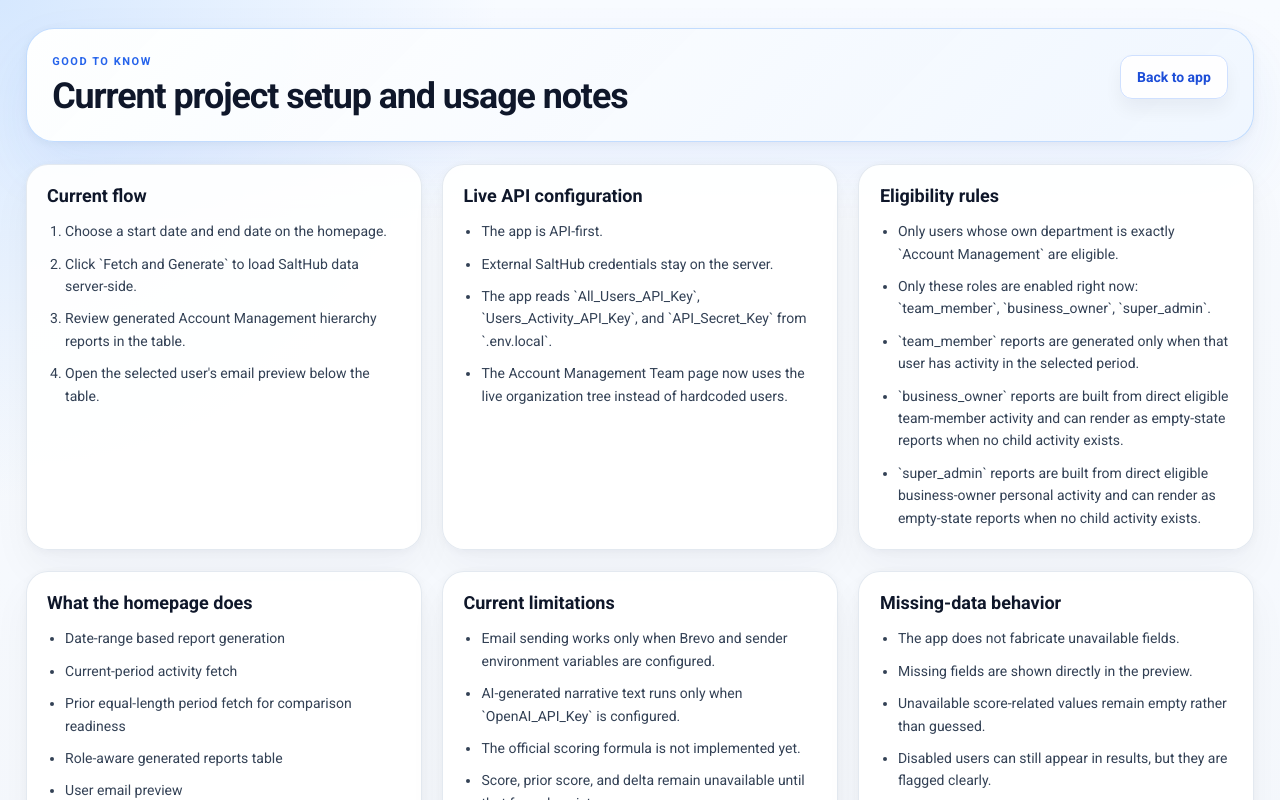
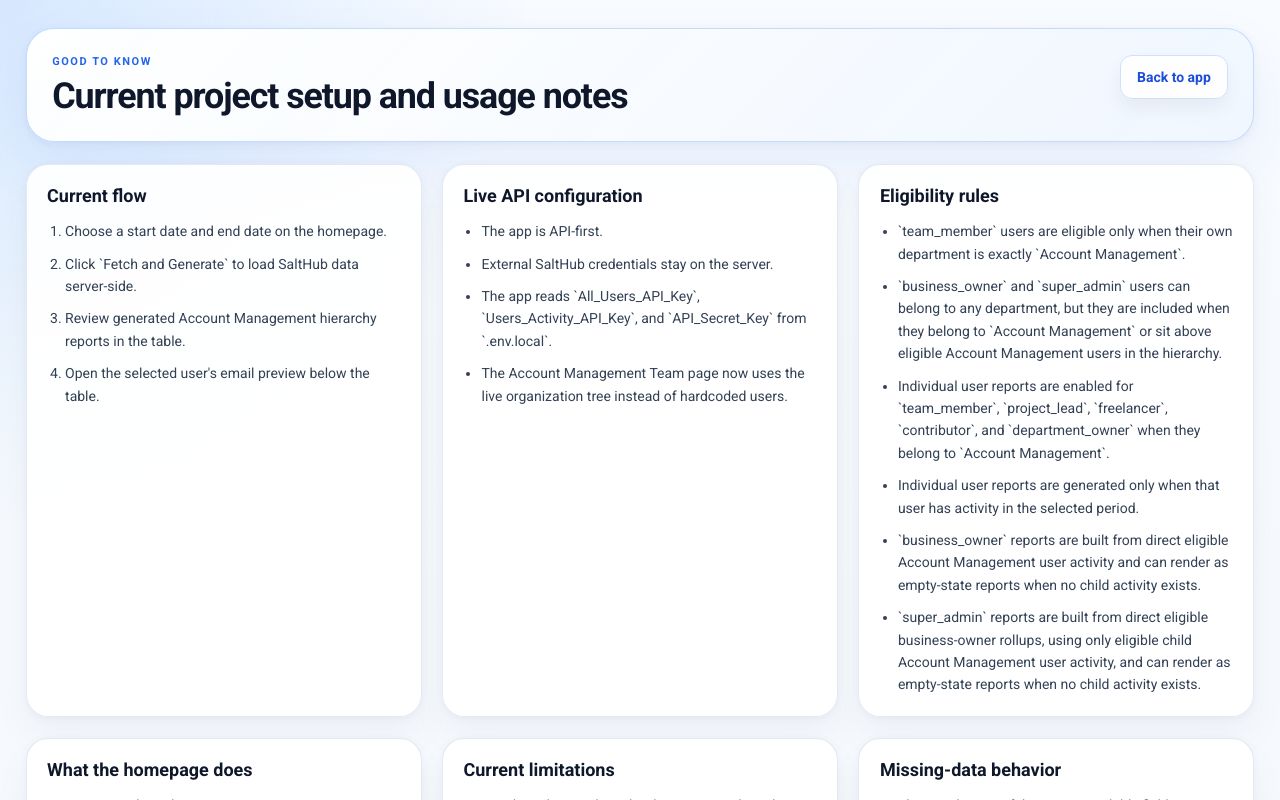
Before and after one commit to PreneurLabGit/Report-Card, a Next.js app: page /good-to-know in a window 1280 px wide. Shown: the top 800 px of the page. Built offline with nearby package versions, Linux system fonts and the light colour scheme.

Commit message:
Updated roles hierarchial logics

```diff
--- a/src/app/api/report-cards/send/route.ts
+++ b/src/app/api/report-cards/send/route.ts
@@ -41,7 +41,11 @@ export async function POST(request: Request) {
           intendedRecipient: report.recipientEmail,
           actualRecipient: config.overrideRecipient ?? report.recipientEmail ?? "Missing",
           subject:
-            report.role === "team_member"
+            report.role === "team_member" ||
+            report.role === "project_lead" ||
+            report.role === "freelancer" ||
+            report.role === "contributor" ||
+            report.role === "department_owner"
               ? "Your Salt Hub adoption brief"
               : report.role === "business_owner"
                 ? "Your Salt Hub team adoption brief"
--- a/src/app/good-to-know/page.tsx
+++ b/src/app/good-to-know/page.tsx
@@ -40,11 +40,12 @@ export default function GoodToKnowPage() {
           <article className={styles.card}>
             <h2>Eligibility rules</h2>
             <ul className={styles.list}>
-              <li>Only users whose own department is exactly `Account Management` are eligible.</li>
-              <li>Only these roles are enabled right now: `team_member`, `business_owner`, `super_admin`.</li>
-              <li>`team_member` reports are generated only when that user has activity in the selected period.</li>
-              <li>`business_owner` reports are built from direct eligible team-member activity and can render as empty-state reports when no child activity exists.</li>
-              <li>`super_admin` reports are built from direct eligible business-owner personal activity and can render as empty-state reports when no child activity exists.</li>
+              <li>`team_member` users are eligible only when their own department is exactly `Account Management`.</li>
+              <li>`business_owner` and `super_admin` users can belong to any department, but they are included when they belong to `Account Management` or sit above eligible Account Management users in the hierarchy.</li>
+              <li>Individual user reports are enabled for `team_member`, `project_lead`, `freelancer`, `contributor`, and `department_owner` when they belong to `Account Management`.</li>
+              <li>Individual user reports are generated only when that user has activity in the selected period.</li>
+              <li>`business_owner` reports are built from direct eligible Account Management user activity and can render as empty-state reports when no child activity exists.</li>
+              <li>`super_admin` reports are built from direct eligible business-owner rollups, using only eligible child Account Management user activity, and can render as empty-state reports when no child activity exists.</li>
             </ul>
           </article>
 
--- a/src/lib/brevo.ts
+++ b/src/lib/brevo.ts
@@ -75,7 +75,13 @@ export function getEmailDeliveryConfigSummary(): EmailDeliveryConfigSummary {
 }
 
 function buildEmailSubject(report: NormalizedUserReport) {
-  if (report.role === "team_member") {
+  if (
+    report.role === "team_member" ||
+    report.role === "project_lead" ||
+    report.role === "freelancer" ||
+    report.role === "contributor" ||
+    report.role === "department_owner"
+  ) {
     return "Your Salt Hub adoption brief";
   }
 
--- a/src/lib/organization-tree.ts
+++ b/src/lib/organization-tree.ts
@@ -1,4 +1,6 @@
 import type { DirectoryUser, OrganizationTreeResponse } from "@/lib/domain";
+
+const ACCOUNT_MANAGEMENT_DEPARTMENT = "Account Management";
 
 export function flattenOrganizationTree(response: OrganizationTreeResponse) {
   const directory = new Map<string, DirectoryUser>();
@@ -49,7 +51,43 @@ export function flattenOrganizationTree(response: OrganizationTreeResponse) {
 }
 
 export function getAccountManagementDirectory(response: OrganizationTreeResponse) {
-  return Array.from(flattenOrganizationTree(response).values())
-    .filter((user) => user.department === "Account Management")
+  const users = Array.from(flattenOrganizationTree(response).values());
+  const eligibleTeamMembers = users.filter(
+    (user) =>
+      ["team_member", "project_lead", "freelancer", "contributor", "department_owner"].includes(user.role ?? "") &&
+      user.department === ACCOUNT_MANAGEMENT_DEPARTMENT,
+  );
+  const eligibleBusinessOwnerIds = new Set(
+    eligibleTeamMembers.map((user) => user.managerUserId).filter((value): value is string => Boolean(value)),
+  );
+  const eligibleSuperAdminIds = new Set(
+    users
+      .filter(
+        (user) =>
+          user.role === "business_owner" &&
+          (user.department === ACCOUNT_MANAGEMENT_DEPARTMENT || eligibleBusinessOwnerIds.has(user.userId)),
+      )
+      .map((user) => user.managerUserId)
+      .filter((value): value is string => Boolean(value)),
+  );
+
+  return users
+    .filter((user) => {
+      if (
+        ["team_member", "project_lead", "freelancer", "contributor", "department_owner"].includes(user.role ?? "")
+      ) {
+        return user.department === ACCOUNT_MANAGEMENT_DEPARTMENT;
+      }
+
+      if (user.role === "business_owner") {
+        return user.department === ACCOUNT_MANAGEMENT_DEPARTMENT || eligibleBusinessOwnerIds.has(user.userId);
+      }
+
+      if (user.role === "super_admin") {
+        return user.department === ACCOUNT_MANAGEMENT_DEPARTMENT || eligibleSuperAdminIds.has(user.userId);
+      }
+
+      return false;
+    })
     .sort((left, right) => left.userName.localeCompare(right.userName));
 }
--- a/src/reporting/build-api-report.ts
+++ b/src/reporting/build-api-report.ts
@@ -18,8 +18,20 @@ import { generateAiNarrativeContent } from "@/reporting/generate-ai-content";
 import { renderUserEmailHtml } from "@/reporting/render-user-email";
 
 const ACCOUNT_MANAGEMENT_DEPARTMENT = "Account Management";
-const SUPPORTED_REPORT_ROLES: SupportedReportRole[] = ["team_member", "business_owner", "super_admin"];
+const INDIVIDUAL_REPORT_ROLES = [
+  "team_member",
+  "project_lead",
+  "freelancer",
+  "contributor",
+  "department_owner",
+] as const satisfies SupportedReportRole[];
+const SUPPORTED_REPORT_ROLES: SupportedReportRole[] = [
+  ...INDIVIDUAL_REPORT_ROLES,
+  "business_owner",
+  "super_admin",
+];
 const SUPPORTED_REPORT_ROLE_SET = new Set<string>(SUPPORTED_REPORT_ROLES);
+const INDIVIDUAL_REPORT_ROLE_SET = new Set<string>(INDIVIDUAL_REPORT_ROLES);
 
 interface AggregatedMetrics {
   loginCount: number;
@@ -96,8 +108,46 @@ function sumMetrics(users: ActivityUserSummary[]) {
   );
 }
 
+function isIndividualReportRole(role: string | null): role is (typeof INDIVIDUAL_REPORT_ROLES)[number] {
+  return role !== null && INDIVIDUAL_REPORT_ROLE_SET.has(role);
+}
+
 function isEligibleAccountManagementUser(user: DirectoryUser) {
-  return user.department === ACCOUNT_MANAGEMENT_DEPARTMENT;
+  return isIndividualReportRole(user.role) && user.department === ACCOUNT_MANAGEMENT_DEPARTMENT;
+}
+
+function getEligibleAccountManagementChildren(directoryUsers: DirectoryUser[], businessOwnerId: string) {
+  return sortUsers(
+    directoryUsers.filter((child) => child.managerUserId === businessOwnerId && isEligibleAccountManagementUser(child)),
+  );
+}
+
+function getEligibleBusinessOwnerChildren(directoryUsers: DirectoryUser[], superAdminId: string) {
+  return sortUsers(
+    directoryUsers.filter((child) => {
+      if (child.managerUserId !== superAdminId || child.role !== "business_owner") {
+        return false;
+      }
+
+      return child.department === ACCOUNT_MANAGEMENT_DEPARTMENT || getEligibleAccountManagementChildren(directoryUsers, child.userId).length > 0;
+    }),
+  );
+}
+
+function isEligibleReportUser(user: DirectoryUser, directoryUsers: DirectoryUser[]) {
+  if (isIndividualReportRole(user.role)) {
+    return isEligibleAccountManagementUser(user);
+  }
+
+  if (user.role === "business_owner") {
+    return user.department === ACCOUNT_MANAGEMENT_DEPARTMENT || getEligibleAccountManagementChildren(directoryUsers, user.userId).length > 0;
+  }
+
+  if (user.role === "super_admin") {
+    return user.department === ACCOUNT_MANAGEMENT_DEPARTMENT || getEligibleBusinessOwnerChildren(directoryUsers, user.userId).length > 0;
+  }
+
+  return false;
 }
 
 function isSupportedReportRole(role: string | null): role is SupportedReportRole {
@@ -142,17 +192,17 @@ function buildPreviewStatus(user: DirectoryUser, missingFields: string[]) {
 function buildEmptyStateMessage(role: SupportedReportRole, eligibleChildCount: number, activeChildCount: number) {
   if (role === "business_owner") {
     if (eligibleChildCount === 0) {
-      return "No eligible Account Management team members were found under this business owner.";
+      return "No eligible Account Management users were found under this business owner.";
     }
 
     if (activeChildCount === 0) {
-      return "No eligible team member activity was found for this business owner in the selected period.";
+      return "No eligible Account Management user activity was found for this business owner in the selected period.";
     }
   }
 
   if (role === "super_admin") {
     if (eligibleChildCount === 0) {
-      return "No eligible Account Management business owners were found under this super admin.";
+      return "No business owners with eligible Account Management team members were found under this super admin.";
     }
 
     if (activeChildCount === 0) {
@@ -163,7 +213,12 @@ function buildEmptyStateMessage(role: SupportedReportRole, eligibleChildCount: n
   return null;
 }
 
-function toScopeEntry(user: DirectoryUser, activityUser?: ActivityUserSummary): ReportScopeEntry | null {
+function toScopeEntry(
+  user: DirectoryUser,
+  activityUser?: ActivityUserSummary,
+  metricsOverride?: ReportScopeEntry["metrics"],
+  hasActivityOverride?: boolean,
+): ReportScopeEntry | null {
   if (!isSupportedReportRole(user.role)) {
     return null;
   }
@@ -175,8 +230,9 @@ function toScopeEntry(user: DirectoryUser, activityUser?: ActivityUserSummary):
     userName: user.userName,
     role: user.role,
     disabled: user.disabled,
-    hasActivity: Boolean(activityUser),
-    metrics: {
+    hasActivity: hasActivityOverride ?? Boolean(activityUser),
+    metrics:
+      metricsOverride ?? {
         loginCount: metrics.loginCount,
         projectsConfirmed: metrics.projectsConfirmed,
         pipelineEntriesCreated: metrics.pipelineEntriesCreated,
@@ -279,7 +335,7 @@ export async function buildApiReportResult(params: {
   const directory = flattenOrganizationTree(params.organizationTree);
   const directoryUsers = Array.from(directory.values());
   const eligibleSupportedUsers = sortUsers(
-    directoryUsers.filter((user) => isEligibleAccountManagementUser(user) && isSupportedReportRole(user.role)),
+    directoryUsers.filter((user) => isSupportedReportRole(user.role) && isEligibleReportUser(user, directoryUsers)),
   );
 
   const currentActivityByUserId = new Map(params.currentActivity.users.map((user) => [user.userId, user]));
@@ -297,12 +353,12 @@ export async function buildApiReportResult(params: {
       continue;
     }
 
-    if (!isEligibleAccountManagementUser(matchedUser)) {
+    if (isIndividualReportRole(matchedUser.role) && !isEligibleAccountManagementUser(matchedUser)) {
       skippedIneligibleActivityUserCount += 1;
       continue;
     }
 
-    if (!isSupportedReportRole(matchedUser.role)) {
+    if (!isSupportedReportRole(matchedUser.role) && matchedUser.department === ACCOUNT_MANAGEMENT_DEPARTMENT) {
       skippedUnsupportedRoleUserCount += 1;
     }
   }
@@ -315,7 +371,7 @@ export async function buildApiReportResult(params: {
       continue;
     }
 
-    if (user.role === "team_member") {
+    if (isIndividualReportRole(user.role)) {
       const currentActivityUser = currentActivityByUserId.get(user.userId);
 
       if (!currentActivityUser) {
@@ -325,7 +381,7 @@ export async function buildApiReportResult(params: {
       const priorActivityUser = priorActivityByUserId.get(user.userId);
       const report = await buildUserReport({
         user,
-        reportRole: "team_member",
+        reportRole: user.role,
         currentActivityUsers: [currentActivityUser],
         priorActivityUsers: priorActivityUser ? [priorActivityUser] : [],
         period,
@@ -338,14 +394,7 @@ export async function buildApiReportResult(params: {
     }
 
     if (user.role === "business_owner") {
-      const eligibleChildren = sortUsers(
-        directoryUsers.filter(
-          (child) =>
-            child.managerUserId === user.userId &&
-            child.role === "team_member" &&
-            isEligibleAccountManagementUser(child),
-        ),
-      );
+      const eligibleChildren = getEligibleAccountManagementChildren(directoryUsers, user.userId);
       const activeChildren = eligibleChildren.filter((child) => currentActivityByUserId.has(child.userId));
       const scopeSummary: ReportScopeSummary = {
         role: "business_owner",
@@ -378,15 +427,10 @@ export async function buildApiReportResult(params: {
       continue;
     }
 
-    const eligibleChildren = sortUsers(
-      directoryUsers.filter(
-        (child) =>
-          child.managerUserId === user.userId &&
-          child.role === "business_owner" &&
-          isEligibleAccountManagementUser(child),
-      ),
+    const eligibleChildren = getEligibleBusinessOwnerChildren(directoryUsers, user.userId);
+    const activeChildren = eligibleChildren.filter((child) =>
+      getEligibleAccountManagementChildren(directoryUsers, child.userId).some((teamMember) => currentActivityByUserId.has(teamMember.userId)),
     );
-    const activeChildren = eligibleChildren.filter((child) => currentActivityByUserId.has(child.userId));
     const scopeSummary: ReportScopeSummary = {
       role: "super_admin",
       eligibleChildCount: eligibleChildren.length,
@@ -394,17 +438,41 @@ export async function buildApiReportResult(params: {
       emptyStateMessage: buildEmptyStateMessage("super_admin", eligibleChildren.length, activeChildren.length),
     };
     const scopeEntries = eligibleChildren
-      .map((child) => toScopeEntry(child, currentActivityByUserId.get(child.userId)))
+      .map((child) => {
+        const childTeamMembers = getEligibleAccountManagementChildren(directoryUsers, child.userId);
+        const currentChildActivityUsers = childTeamMembers
+          .map((teamMember) => currentActivityByUserId.get(teamMember.userId))
+          .filter((activityUser): activityUser is ActivityUserSummary => Boolean(activityUser));
+        const childMetrics = sumMetrics(currentChildActivityUsers);
+
+        return toScopeEntry(
+          child,
+          undefined,
+          {
+            loginCount: childMetrics.loginCount,
+            projectsConfirmed: childMetrics.projectsConfirmed,
+            pipelineEntriesCreated: childMetrics.pipelineEntriesCreated,
+            estimatesSubmitted: childMetrics.estimatesSubmitted,
+            approvalsCompleted: childMetrics.approvalsCompleted,
+            reworkEvents: childMetrics.reworkEvents,
+          },
+          currentChildActivityUsers.length > 0,
+        );
+      })
       .filter((entry): entry is ReportScopeEntry => entry !== null);
     const report = await buildUserReport({
       user,
       reportRole: "super_admin",
-      currentActivityUsers: activeChildren
-        .map((child) => currentActivityByUserId.get(child.userId))
+      currentActivityUsers: eligibleChildren.flatMap((child) =>
+        getEligibleAccountManagementChildren(directoryUsers, child.userId)
+          .map((teamMember) => currentActivityByUserId.get(teamMember.userId))
           .filter((activityUser): activityUser is ActivityUserSummary => Boolean(activityUser)),
-      priorActivityUsers: eligibleChildren
-        .map((child) => priorActivityByUserId.get(child.userId))
+      ),
+      priorActivityUsers: eligibleChildren.flatMap((child) =>
+        getEligibleAccountManagementChildren(directoryUsers, child.userId)
+          .map((teamMember) => priorActivityByUserId.get(teamMember.userId))
           .filter((activityUser): activityUser is ActivityUserSummary => Boolean(activityUser)),
+      ),
       period,
       scopeSummary,
       scopeEntries,
@@ -437,7 +505,7 @@ export async function buildApiReportResult(params: {
     warnings.push({
       level: "info",
       code: "ineligible_activity_users_skipped",
-      message: `${skippedIneligibleActivityUserCount} activity users were skipped because their department was not Account Management.`,
+      message: `${skippedIneligibleActivityUserCount} Account Management-scope user activity records were skipped because their department was not Account Management.`,
     });
   }
 
@@ -477,6 +545,10 @@ export async function buildApiReportResult(params: {
       super_admin: 0,
       business_owner: 1,
       team_member: 2,
+      project_lead: 2,
+      freelancer: 2,
+      contributor: 2,
+      department_owner: 2,
     };
 
     return roleWeight[left.role ?? "team_member"] - roleWeight[right.role ?? "team_member"] || left.userName.localeCompare(right.userName);
--- a/src/reporting/generate-ai-content.ts
+++ b/src/reporting/generate-ai-content.ts
@@ -30,7 +30,7 @@ function toSafeScopeEntries(entries: ReportScopeEntry[]) {
 
 function buildTeamMemberPrompt() {
   return [
-    "You write internal SaltHub adoption email copy for one team member.",
+    "You write internal SaltHub adoption email copy for one individual SaltHub user.",
     "Write concise, supportive, observational text in second person.",
     "Do not mention AI, the model, or hidden reasoning.",
     "Use only the provided metrics. Do not invent names, numbers, causes, dates, or activity.",
@@ -42,8 +42,8 @@ function buildTeamMemberPrompt() {
 function buildBusinessOwnerPrompt() {
   return [
     "You write internal SaltHub adoption email copy for one business owner.",
-    "Write diagnostic, workflow-focused text for a leader reviewing direct team members.",
-    "Use only the provided metrics and listed team-member names. Do not invent names, numbers, inactivity windows, causes, or recommendations unsupported by the payload.",
+    "Write diagnostic, workflow-focused text for a leader reviewing direct Account Management users.",
+    "Use only the provided metrics and listed user names. Do not invent names, numbers, inactivity windows, causes, or recommendations unsupported by the payload.",
     "Keep recommendations concrete but neutral. Do not shame users.",
     "If the evidence is weak, say so plainly and keep the guidance light.",
     "Return valid JSON matching the required schema.",
@@ -59,6 +59,16 @@ function buildSuperAdminPrompt() {
     "If evidence is weak, stay neutral and avoid over-claiming.",
     "Return valid JSON matching the required schema.",
   ].join(" ");
+}
+
+function isIndividualUserReportRole(role: NormalizedUserReport["role"]) {
+  return (
+    role === "team_member" ||
+    role === "project_lead" ||
+    role === "freelancer" ||
+    role === "contributor" ||
+    role === "department_owner"
+  );
 }
 
 async function generateTeamMemberContent(report: Omit<NormalizedUserReport, "html" | "templateMode">) {
@@ -172,7 +182,7 @@ export async function generateAiNarrativeContent(report: Omit<NormalizedUserRepo
   }
 
   try {
-    if (report.role === "team_member") {
+    if (isIndividualUserReportRole(report.role)) {
       const generated = await generateTeamMemberContent(report);
       return {
         content: {
--- a/src/reporting/render-user-email.ts
+++ b/src/reporting/render-user-email.ts
@@ -26,6 +26,16 @@ function humanizeRole(role: string | null) {
 
 function humanizeTeam(department: string | null) {
   return department ?? "N/A";
+}
+
+function isIndividualUserReportRole(role: NormalizedUserReport["role"]) {
+  return (
+    role === "team_member" ||
+    role === "project_lead" ||
+    role === "freelancer" ||
+    role === "contributor" ||
+    role === "department_owner"
+  );
 }
 
 function formatWeekLabel(startDate: string) {
@@ -183,13 +193,13 @@ function buildManagerWhatStandsOut(report: Omit<NormalizedUserReport, "html" | "
   }
 
   if (report.scopeSummary?.emptyStateMessage) {
-    return `${report.scopeSummary.emptyStateMessage} This business-owner preview is being kept as an empty-state shell until team-member activity appears in the selected period.`;
+      return `${report.scopeSummary.emptyStateMessage} This business-owner preview is being kept as an empty-state shell until Account Management user activity appears in the selected period.`;
   }
 
   if (report.scopeSummary) {
     return `Temporary sample insight: ${formatNumber(report.scopeSummary.activeChildCount)} of ${formatNumber(
       report.scopeSummary.eligibleChildCount,
-    )} eligible Account Management team member${
+    )} eligible Account Management user${
       report.scopeSummary.eligibleChildCount === 1 ? "" : "s"
     } showed activity in this period. Detailed coaching logic will be configured later.`;
   }
@@ -204,7 +214,7 @@ function buildManagerActions(report: Omit<NormalizedUserReport, "html" | "templa
 
   if (report.scopeSummary?.emptyStateMessage) {
     return [
-      "No eligible active team members were found for this period. Keep this report as an empty-state preview until team activity is available.",
+      "No eligible active Account Management users were found for this period. Keep this report as an empty-state preview until team activity is available.",
       "Use the selected date range to confirm whether activity is genuinely absent or simply outside the current reporting window.",
       "This placeholder recommendation will later be replaced with grounded coaching text once AI generation is enabled.",
     ];
@@ -251,7 +261,7 @@ function buildLeaderCoachingItems(report: Omit<NormalizedUserReport, "html" | "t
 
   if (report.scopeSummary?.emptyStateMessage) {
     return [
-      "No eligible business-owner activity was found in the selected period. This leader preview remains in empty-state mode for now.",
+      "No eligible business-owner rollup activity was found in the selected period. This leader preview remains in empty-state mode for now.",
       "Keep the selected date range under review before drawing conclusions. Activity may exist outside the current window.",
       "This placeholder coaching area will later use grounded AI text once hierarchy and scoring rules are fully configured.",
     ];
@@ -660,10 +670,10 @@ function renderBusinessOwnerHtml(report: Omit<NormalizedUserReport, "html" | "te
             label: "Active users",
             sub:
               eligibleChildCount === 0
-                ? "no eligible Account Management team members found"
+                ? "no eligible Account Management users found"
                 : activeChildCount === 0
-                  ? "no eligible team-member activity in this period"
-                  : "eligible team-member activity in this period",
+                  ? "no eligible Account Management user activity in this period"
+                  : "eligible Account Management user activity in this period",
             color: colors.orangeDeep,
           },
           {
@@ -783,7 +793,7 @@ function renderFallbackHtml(report: NormalizedUserReport) {
 }
 
 export async function renderUserEmailHtml(report: Omit<NormalizedUserReport, "html" | "templateMode">) {
-  if (report.role === "team_member") {
+  if (isIndividualUserReportRole(report.role)) {
     return {
       html: renderTeamMemberHtml(report),
       templateMode: "file-template" as const,
--- a/src/schemas/contracts.ts
+++ b/src/schemas/contracts.ts
@@ -42,7 +42,15 @@ export const reportGenerationRequestSchema = z
     message: "endDate must be on or after startDate.",
   });
 
-const supportedReportRoleSchema = z.enum(["team_member", "business_owner", "super_admin"]);
+const supportedReportRoleSchema = z.enum([
+  "team_member",
+  "project_lead",
+  "freelancer",
+  "contributor",
+  "department_owner",
+  "business_owner",
+  "super_admin",
+]);
 
 const reportPeriodSchema = z.object({
   startDate: z.string().date(),
--- a/src/ui/salthub-app.tsx
+++ b/src/ui/salthub-app.tsx
@@ -308,7 +308,7 @@ export function SalthubApp() {
 
         pushToast({
           title: "API reports generated",
-          message: `${(payload as ApiReportResult).reports.length} eligible Account Management report${
+          message: `${(payload as ApiReportResult).reports.length} eligible hierarchy report${
             (payload as ApiReportResult).reports.length === 1 ? "" : "s"
           } prepared.`,
           tone: "success",
@@ -543,7 +543,7 @@ export function SalthubApp() {
                     <strong>{apiResult.summary.activityUserCount}</strong>
                   </div>
                   <div className={styles.summaryTile}>
-                    <span>Eligible AM users</span>
+                    <span>Eligible hierarchy users</span>
                     <strong>{apiResult.summary.eligibleDirectoryUserCount}</strong>
                   </div>
                   <div className={styles.summaryTile}>
```
Also changed, not shown: src/app/account-management-team/page.tsx (+7 -5 lines), src/lib/domain.ts (+8 -1 lines), 1 other file (tests, documents, lock files or other folders). Lines whose indentation alone changed are shown as unchanged.
